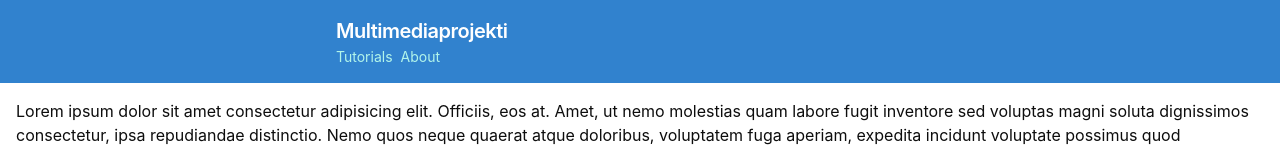
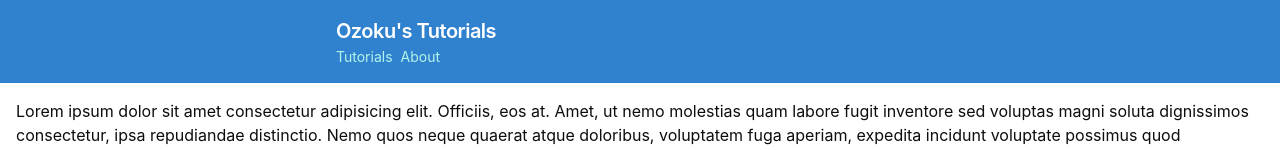
Before and after one commit to djozoku/multimediasitetemplate, a React app: page / in a window 1280 px wide. Shown: the top 150 px of the page. Built offline with nearby package versions, Linux system fonts and the light colour scheme.

Commit message:
change title name and make links work

```diff
--- a/src/App.tsx
+++ b/src/App.tsx
@@ -6,14 +6,15 @@ import TutorialsPage from './pages/tutorials';
 import Container from './components/Container';
 import Navbar from './components/Navbar';
 import NavLink from './components/NavLink';
+import AboutPage from './pages/about';
 
 const App: React.FC = () => {
   const theme = useContext(themeContext);
   return (
     <BrowserRouter>
-      <Navbar title="Multimediaprojekti">
-        <NavLink href="#">Tutorials</NavLink>
-        <NavLink href="#">About</NavLink>
+      <Navbar title="Ozoku's Tutorials">
+        <NavLink href="/tutorials">Tutorials</NavLink>
+        <NavLink href="/about">About</NavLink>
       </Navbar>
       <div
         style={{
@@ -26,6 +27,7 @@ const App: React.FC = () => {
           <Switch>
             <Route path="/" exact component={IndexPage} />
             <Route path="/tutorials" exact component={TutorialsPage} />
+            <Route path="/about" exact component={AboutPage} />
           </Switch>
         </Container>
       </div>
```
